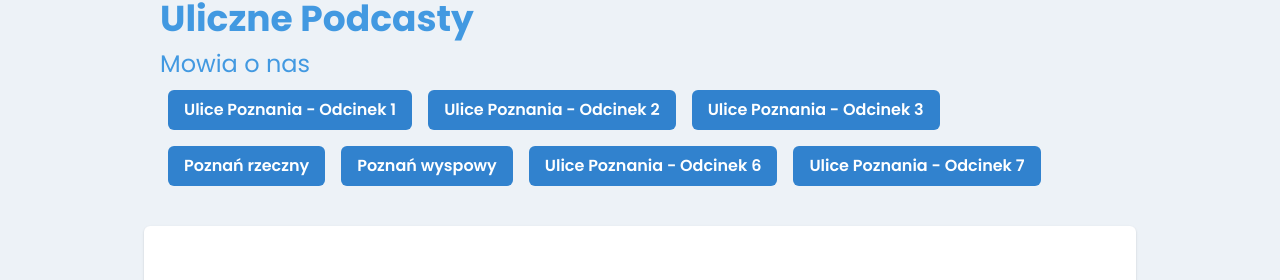
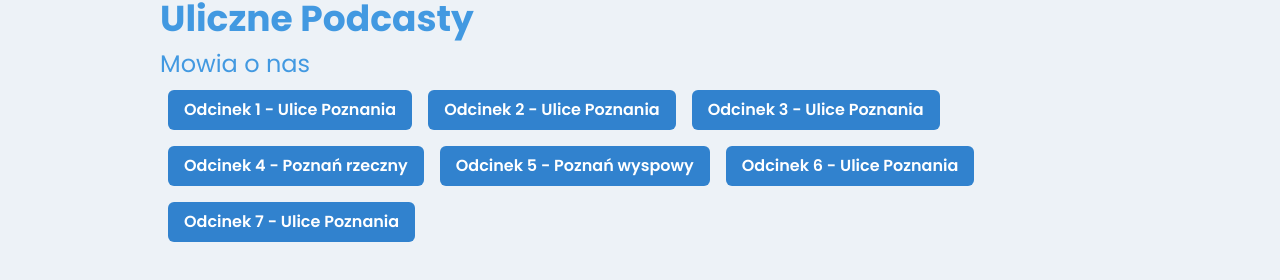
Before and after one commit to KosmasProjects/FKP, a React (Vite) app: page /FKP/mowia-o-nas/player/1 in a window 1280 px wide. Shown: the part 156-436 px from the top of the page. Built offline with nearby package versions, Linux system fonts and the light colour scheme; no server answers.

Commit message:
cosmetic changes

```diff
--- a/src/pages/MowiaONas/PlayerPage.jsx
+++ b/src/pages/MowiaONas/PlayerPage.jsx
@@ -12,13 +12,13 @@
 
 function fetchPlayerData(playerId) {
     const players = {
-        '1': { title: 'Ulice Poznania 1', description: 'Odcinek 4 Podcastu o ulicach Poznania z własną historią', date: '01-02-2024', radioName: 'Radio Poznan', link: 'https://wspolnasprawa.blob.core.windows.net/wspolnasprawaphotos/Ulice_Poznania_21.04.mp3' },
-        '2': { title: 'Ulice Poznania 2', description: 'Odcinek 5 Podcastu o ulicach Poznania z własną historią', date: '01-02-2024', radioName: 'Radio Poznan', link: 'https://wspolnasprawa.blob.core.windows.net/wspolnasprawaphotos/Ulice_Poznania_28.04.mp3' },
-        '3': { title: 'Ulice Poznania 3', description: 'Odcinek 2 Podcastu o ulicach Poznania z własną historią', date: '01-02-2024', radioName: 'Radio Poznan', link: 'https://wspolnasprawa.blob.core.windows.net/wspolnasprawaphotos/Ulice_Poznania_05.05.mp3' },
-        '4': { title: 'Ulice Poznania 4 - Poznań rzeczny', description: 'Odcinek 6 Podcastu o ulicach Poznania z własną historią', date: '01-02-2024', radioName: 'Radio Poznan', link: 'https://wspolnasprawa.blob.core.windows.net/wspolnasprawaphotos/Historia_Żywa_-_Poznań_rzeczny.mp3' },
-        '5': { title: 'Ulice Poznania 5 - Poznań wyspowy', description: 'Odcinek 7 Podcastu o ulicach Poznania z własną historią', date: '01-02-2024', radioName: 'Radio Poznan', link: 'https://wspolnasprawa.blob.core.windows.net/wspolnasprawaphotos/Historia_żywa_-_Poznań_wyspowy.mp3' },
-        '6': { title: 'Ulice Poznania 6', description: 'Odcinek 1 Podcastu o ulicach Poznania z własną historią', date: '01-02-2024', radioName: 'Radio Poznan', link: 'https://wspolnasprawa.blob.core.windows.net/wspolnasprawaphotos/Ulice_09.06.24.mp3' },
-        '7': { title: 'Ulice Poznania 7', description: 'Odcinek 3 Podcastu o ulicach Poznania z własną historią', date: '01-02-2024', radioName: 'Radio Poznan', link: 'https://wspolnasprawa.blob.core.windows.net/wspolnasprawaphotos/Ulice_Poznania_16.06.mp3' },
+        '1': { title: 'Ulice Poznania 1', description: 'Odcinek 4 Podcastu o ulicach Poznania z własną historią.', date: '21-04-2024', radioName: 'Radio Poznan', link: 'https://wspolnasprawa.blob.core.windows.net/wspolnasprawaphotos/Ulice_Poznania_21.04.mp3' },
+        '2': { title: 'Ulice Poznania 2', description: 'Odcinek 5 Podcastu o ulicach Poznania z własną historią.', date: '28-04-2024', radioName: 'Radio Poznan', link: 'https://wspolnasprawa.blob.core.windows.net/wspolnasprawaphotos/Ulice_Poznania_28.04.mp3' },
+        '3': { title: 'Ulice Poznania 3', description: 'Odcinek 2 Podcastu o ulicach Poznania z własną historią.', date: '05-05-2024', radioName: 'Radio Poznan', link: 'https://wspolnasprawa.blob.core.windows.net/wspolnasprawaphotos/Ulice_Poznania_05.05.mp3' },
+        '4': { title: 'Ulice Poznania 4 - Poznań rzeczny', description: 'Odcinek 6 Podcastu o ulicach Poznania z własną historią.', date: '12-05-2024', radioName: 'Radio Poznan', link: 'https://wspolnasprawa.blob.core.windows.net/wspolnasprawaphotos/Historia_Żywa_-_Poznań_rzeczny.mp3' },
+        '5': { title: 'Ulice Poznania 5 - Poznań wyspowy', description: 'Odcinek 7 Podcastu o ulicach Poznania z własną historią.', date: '17-05-2024', radioName: 'Radio Poznan', link: 'https://wspolnasprawa.blob.core.windows.net/wspolnasprawaphotos/Historia_żywa_-_Poznań_wyspowy.mp3' },
+        '6': { title: 'Ulice Poznania 6', description: 'Odcinek 1 Podcastu o ulicach Poznania z własną historią.', date: '09-06-2024', radioName: 'Radio Poznan', link: 'https://wspolnasprawa.blob.core.windows.net/wspolnasprawaphotos/Ulice_09.06.24.mp3' },
+        '7': { title: 'Ulice Poznania 7', description: 'Odcinek 3 Podcastu o ulicach Poznania z własną historią.', date: '16-06-2024', radioName: 'Radio Poznan', link: 'https://wspolnasprawa.blob.core.windows.net/wspolnasprawaphotos/Ulice_Poznania_16.06.mp3' },
     };
 
     // Return the data for the requested player
--- a/src/pages/MowiaONas/index.jsx
+++ b/src/pages/MowiaONas/index.jsx
@@ -10,13 +10,13 @@
         <Container p={4} maxW={'5xl'} bg={'transparent'} my={4} rounded={'lg'}>
           <Text fontSize="4xl" fontWeight={'bold'} color={"blue.400"} >Uliczne Podcasty</Text>
           <Text fontSize="2xl" color={"blue.400"}>Mowia o nas </Text>
-          <Button as={Link} to="player/1" colorScheme="blue" m={2}>Ulice Poznania - Odcinek 1</Button>
-          <Button as={Link} to="player/2" colorScheme="blue" m={2}>Ulice Poznania - Odcinek 2</Button>
-          <Button as={Link} to="player/3" colorScheme="blue" m={2}>Ulice Poznania - Odcinek 3</Button>
-          <Button as={Link} to="player/6" colorScheme="blue" m={2}>Poznań rzeczny</Button>
-          <Button as={Link} to="player/7" colorScheme="blue" m={2}>Poznań wyspowy</Button>
-          <Button as={Link} to="player/4" colorScheme="blue" m={2}>Ulice Poznania - Odcinek 6</Button>
-          <Button as={Link} to="player/5" colorScheme="blue" m={2}>Ulice Poznania - Odcinek 7</Button>
+          <Button as={Link} to="player/1" colorScheme="blue" m={2}>Odcinek 1 - Ulice Poznania</Button>
+          <Button as={Link} to="player/2" colorScheme="blue" m={2}>Odcinek 2 - Ulice Poznania</Button>
+          <Button as={Link} to="player/3" colorScheme="blue" m={2}>Odcinek 3 - Ulice Poznania</Button>
+          <Button as={Link} to="player/6" colorScheme="blue" m={2}>Odcinek 4 - Poznań rzeczny</Button>
+          <Button as={Link} to="player/7" colorScheme="blue" m={2}>Odcinek 5 - Poznań wyspowy</Button>
+          <Button as={Link} to="player/4" colorScheme="blue" m={2}>Odcinek 6 - Ulice Poznania</Button>
+          <Button as={Link} to="player/5" colorScheme="blue" m={2}>Odcinek 7 - Ulice Poznania</Button>
         </Container>
       </Flex>
       <Routes>
```
